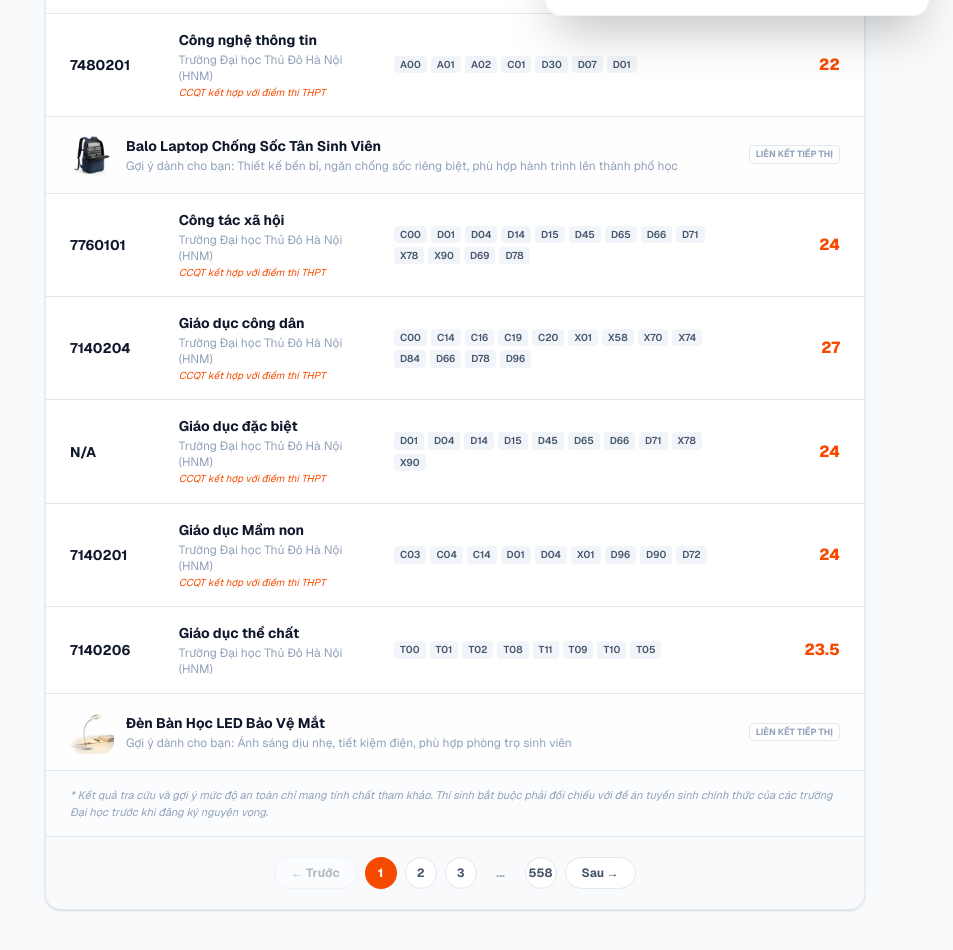
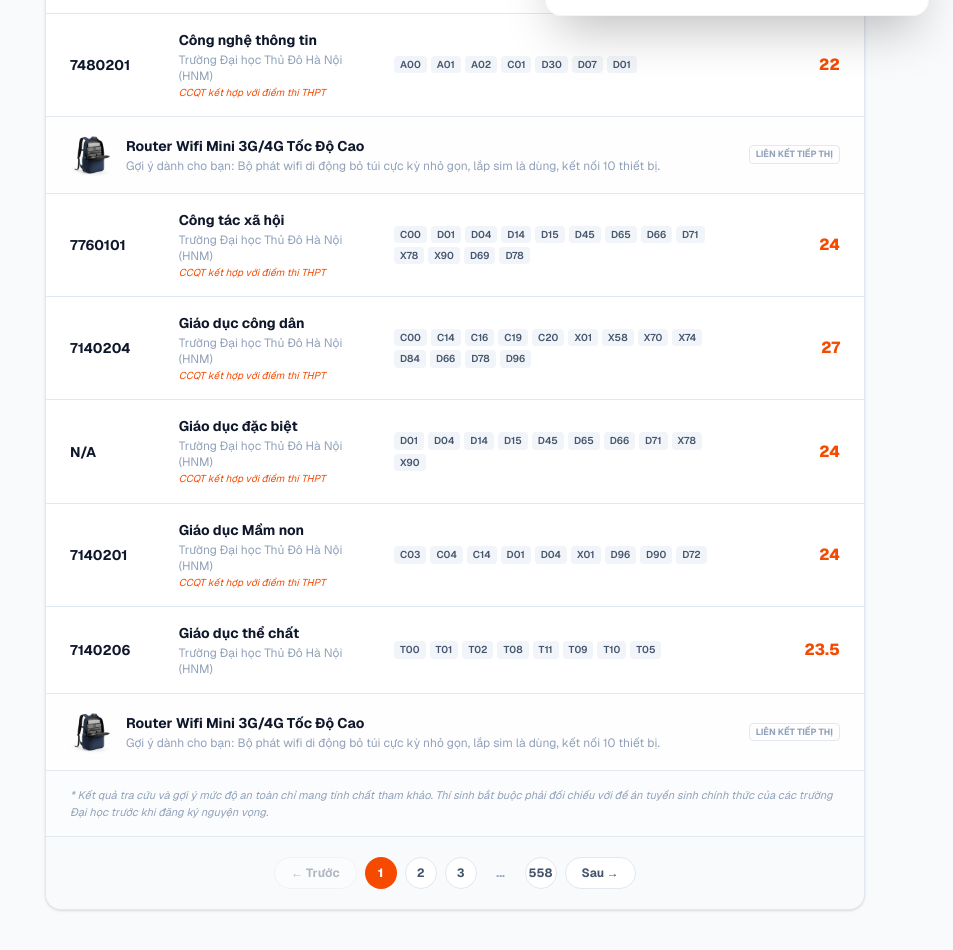
Before and after one commit to enstudey/enstudeyfe, a Next.js app: page /tra-cuu-tuyen-sinh in a window 1280 px wide. Shown: the part 760-1710 px from the top of the page, without its empty margins (327-1280 px from the left). Built offline with nearby package versions, Linux system fonts and the light colour scheme.

Commit message:
feat: pagination affiliate

```diff
--- a/app/blog/[category]/[slug]/page.tsx
+++ b/app/blog/[category]/[slug]/page.tsx
@@ -114,7 +114,7 @@ export default async function BlogPostDetail({ params }: BlogPostPageProps) {
           </h1>
           <div
             className="text-base text-slate-700 dark:text-zinc-300 space-y-4 md-content"
-            dangerouslySetInnerHTML={{ __html: post.contentHtml }}
+            dangerouslySetInnerHTML={{ __html: post.contentHtml ?? "" }}
           />
         </article>
 
--- a/app/tin-tuc/BlogListClient.tsx
+++ b/app/tin-tuc/BlogListClient.tsx
@@ -153,7 +153,7 @@ export default function BlogListClient({ posts, initialPage }: BlogListClientPro
 
                     {/* Chèn AffiliateInFeedCard sau mỗi 3 bài viết, chỉ khi tổng bài viết trên trang >= 3 */}
                     {(idx + 1) % 3 === 0 && paginatedPosts.length >= 3 && (
-                      <AffiliateInFeedCard />
+                      <AffiliateInFeedCard currentPage={currentPage} rowIndex={idx} />
                     )}
 
                     {(idx === 1 || idx === 3) && idx < paginatedPosts.length - 1 && (
@@ -281,7 +281,7 @@ export default function BlogListClient({ posts, initialPage }: BlogListClientPro
           </div>
           <aside className="hidden lg:block lg:col-span-3">
             <div className="sticky top-24 space-y-6">
-              <AffiliateSidebarWidget />
+              <AffiliateSidebarWidget currentPage={currentPage} />
               <div className="ad-container ad-sidebar w-full min-h-[500px] bg-slate-100/50 dark:bg-zinc-900/50 border border-dashed border-slate-200 dark:border-zinc-800 flex items-center justify-center rounded-xl">
                 <span className="text-[10px] uppercase tracking-wider text-slate-400 dark:text-zinc-500 select-none font-semibold">Quảng cáo</span>
               </div>
--- a/app/tin-tuc/[slug]/page.tsx
+++ b/app/tin-tuc/[slug]/page.tsx
@@ -152,7 +152,7 @@ export default async function BlogPostDetailPage({ params }: { params: Promise<{
           </div>
 
           {/* Table of Contents */}
-          <TableOfContents contentHtml={post.contentHtml} />
+          <TableOfContents contentHtml={post.contentHtml ?? ""} />
 
           {/* Under-title Ad: Dưới tiêu đề bài viết */}
           <div className="ad-container ad-under-title w-full min-h-[90px] sm:min-h-[250px] bg-slate-100/50 dark:bg-zinc-900/50 border border-dashed border-slate-200 dark:border-zinc-800 flex items-center justify-center rounded-xl mb-6">
@@ -161,7 +161,7 @@ export default async function BlogPostDetailPage({ params }: { params: Promise<{
 
           <div
             className="text-base text-slate-700 dark:text-zinc-300 space-y-4 article-content"
-            dangerouslySetInnerHTML={{ __html: insertAffiliateTextLink(insertInArticleAd(post.contentHtml)) }}
+            dangerouslySetInnerHTML={{ __html: insertAffiliateTextLink(insertInArticleAd(post.contentHtml ?? "")) }}
           />
         </article>
 
--- a/app/tra-cuu-tuyen-sinh/page.tsx
+++ b/app/tra-cuu-tuyen-sinh/page.tsx
@@ -399,7 +399,7 @@ export default function FinderPage() {
 
                           {/* Native Ads xen kẽ sau mỗi 5 kết quả */}
                           {(idx + 1) % 5 === 0 && paginatedResults.length >= 5 && (
-                            <AffiliateNativeRow rowIndex={idx} />
+                            <AffiliateNativeRow rowIndex={idx} currentPage={currentPage} />
                           )}
                         </React.Fragment>
                       ))
--- a/components/affiliate/AffiliateInFeedCard.tsx
+++ b/components/affiliate/AffiliateInFeedCard.tsx
@@ -4,13 +4,24 @@ import Image from "next/image";
 import type { AffiliateProduct } from "@/types/affiliate";
 import productsData from "@/data/shopee-affiliate-products.json";
 
-export default function AffiliateInFeedCard() {
+interface Props {
+  currentPage?: number;
+  rowIndex?: number;
+}
+
+export default function AffiliateInFeedCard({ currentPage, rowIndex }: Props) {
   let product: AffiliateProduct | null = null;
   try {
     const products = productsData as AffiliateProduct[];
-    product = products.find(p => p.category === "collection") ?? null;
+    if (currentPage && currentPage > 0) {
+      const globalIndex = (currentPage - 1) * 3 + (rowIndex ?? 0);
+      const index = globalIndex % products.length;
+      product = products[index] ?? null;
+    } else {
+      product = products.find(p => p.category === "collection") ?? null;
+    }
   } catch (error) {
-    console.error("Error loading affiliate in-feed collection:", error);
+    console.error("Error loading affiliate in-feed product:", error);
     return null;
   }
 
--- a/components/affiliate/AffiliateNativeRow.tsx
+++ b/components/affiliate/AffiliateNativeRow.tsx
@@ -6,9 +6,10 @@ import productsData from "@/data/shopee-affiliate-products.json";
 
 interface Props {
   rowIndex: number;
+  currentPage: number;
 }
 
-export default function AffiliateNativeRow({ rowIndex }: Props) {
+export default function AffiliateNativeRow({ rowIndex, currentPage }: Props) {
   let dormProducts: AffiliateProduct[] = [];
   try {
     dormProducts = (productsData as AffiliateProduct[]).filter(p => p.category === "dorm");
@@ -19,7 +20,9 @@ export default function AffiliateNativeRow({ rowIndex }: Props) {
 
   if (dormProducts.length === 0) return null;
 
-  const product = dormProducts[rowIndex % dormProducts.length];
+  // Tính chỉ số dòng toàn cục để đổi sản phẩm khác nhau trên từng trang phân trang
+  const globalIndex = (currentPage - 1) + rowIndex;
+  const product = dormProducts[globalIndex % dormProducts.length];
 
   return (
     <tr className="bg-slate-50/20 dark:bg-zinc-950/20">
--- a/components/affiliate/AffiliateSidebarWidget.tsx
+++ b/components/affiliate/AffiliateSidebarWidget.tsx
@@ -4,13 +4,32 @@ import Image from "next/image";
 import type { AffiliateProduct } from "@/types/affiliate";
 import productsData from "@/data/shopee-affiliate-products.json";
 
-export default function AffiliateSidebarWidget() {
+interface Props {
+  currentPage?: number;
+  seed?: string;
+}
+
+export default function AffiliateSidebarWidget({ currentPage, seed }: Props) {
   let product: AffiliateProduct | null = null;
   try {
     const products = productsData as AffiliateProduct[];
-    product = products.find(p => p.category === "collection") ?? null;
+    if (currentPage && currentPage > 0) {
+      // Chọn sản phẩm modulo theo trang
+      const index = (currentPage - 1) % products.length;
+      product = products[index] ?? null;
+    } else if (seed) {
+      // Hash seed (slug) để hiển thị sản phẩm cố định cho bài viết cụ thể
+      let hash = 0;
+      for (let i = 0; i < seed.length; i++) {
+        hash = seed.charCodeAt(i) + ((hash << 5) - hash);
+      }
+      const index = Math.abs(hash) % products.length;
+      product = products[index] ?? null;
+    } else {
+      product = products.find(p => p.category === "collection") ?? null;
+    }
   } catch (error) {
-    console.error("Error loading affiliate sidebar collection:", error);
+    console.error("Error loading affiliate sidebar product:", error);
     return null;
   }
 
--- a/data/shopee-affiliate-products.json
+++ b/data/shopee-affiliate-products.json
@@ -52,5 +52,50 @@
     "imagePath": "/images/affiliate/den-ban-led.webp",
     "category": "dorm",
     "tags": []
+  },
+  {
+    "id": "binh-giu-nhiet-2026",
+    "slug": "binh-giu-nhiet",
+    "title": "Bình Giữ Nhiệt Inox 304 Cao Cấp 1L",
+    "description": "Giữ nhiệt nóng lạnh suốt 24h, tặng kèm bao da và ống hút silicon tiện dụng.",
+    "imagePath": "/images/affiliate/den-ban-led.webp",
+    "category": "dorm",
+    "tags": []
+  },
+  {
+    "id": "quat-de-ban-2026",
+    "slug": "quat-de-ban",
+    "title": "Quạt Tích Điện Để Bàn Mini Siêu Mát",
+    "description": "3 tốc độ gió cực mát, pin bền bỉ 8 tiếng sử dụng liên tục khi mất điện.",
+    "imagePath": "/images/affiliate/balo-laptop.webp",
+    "category": "dorm",
+    "tags": []
+  },
+  {
+    "id": "tai-nghe-bluetooth-2026",
+    "slug": "tai-nghe-bluetooth",
+    "title": "Tai Nghe Không Dây Chống Ồn Chủ Động",
+    "description": "Âm bass cực căng, chống ồn đàm thoại, thiết kế công thái học đeo siêu êm.",
+    "imagePath": "/images/affiliate/sach-toeic.webp",
+    "category": "study",
+    "tags": []
+  },
+  {
+    "id": "so-tay-dat-muc-tieu-2026",
+    "slug": "so-tay-dat-muc-tieu",
+    "title": "Sổ Tay Đặt Mục Tiêu & Lập Kế Hoạch 2026",
+    "description": "Bìa da sang trọng, hỗ trợ lập thời khóa biểu và theo dõi tiến độ thi cử khoa học.",
+    "imagePath": "/images/affiliate/sach-ielts-cam-12.webp",
+    "category": "study",
+    "tags": []
+  },
+  {
+    "id": "router-wifi-mini-2026",
+    "slug": "router-wifi-mini",
+    "title": "Router Wifi Mini 3G/4G Tốc Độ Cao",
+    "description": "Bộ phát wifi di động bỏ túi cực kỳ nhỏ gọn, lắp sim là dùng, kết nối 10 thiết bị.",
+    "imagePath": "/images/affiliate/balo-laptop.webp",
+    "category": "dorm",
+    "tags": []
   }
 ]
```
